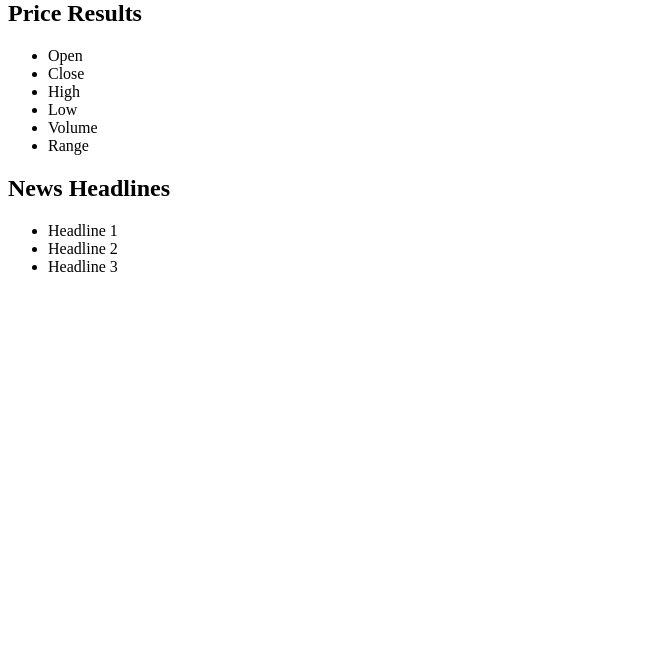
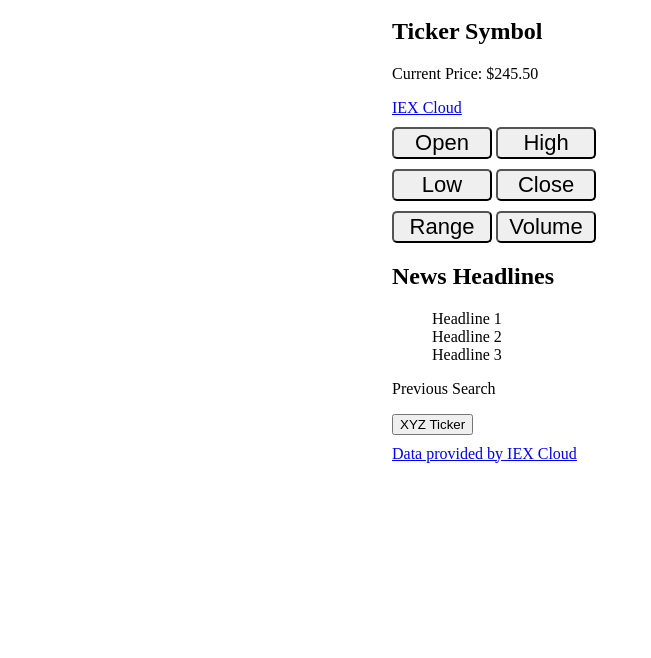
Before and after one commit to brianwlazlo/mrkt_Monitor, a plain HTML site: page index.html in a window 1280 px wide. Shown: the part 142-800 px from the top of the page, without its empty margins (0-651 px from the left). Drawn offline with nearby package versions, Linux system fonts and the light colour scheme.

Commit message:
Add files via upload
Added basic styling in CSS.
Updated html layout
Added API endpoint notes to index.js to begin coding functions

```diff
--- a/index.html
+++ b/index.html
@@ -3,6 +3,7 @@
 <head>
     <meta charset="UTF-8">
     <meta name="viewport" content="width=device-width, initial-scale=1.0">
+    <link rel="stylesheet" href="style.css">
     <title>Stock Ticker API</title>
 </head>
 <body>
@@ -24,29 +25,52 @@
 
             <section id="results" class="hidden">
                 <div id="price-results" class="price-results">
-                    <h2>Price Results</h2>
-                    <ul>
-                        <li>Open</li>
-                        <li>Close</li>
-                        <li>High</li>
-                        <li>Low</li>
-                        <li>Volume</li>
-                        <li>Range</li>
-                    </ul>
-                </div>
-                <div id="news-results" class="news-results">
+                    <h2>Ticker Symbol</h2>
+                    <!-- PRICE RESULTS -->
+                    <p>Current Price: $245.50</p>
+                    <a href="https://iexcloud.io">IEX Cloud</a>
+                    <div class="group">
+                        <div class="item">
+                            <button type='button' id="open" class='price-btn'>Open</button>
+                            <button type='button' id="high" class='price-btn'>High</button>
+                        </div>
+                    </div>
+                    <div class="group">
+                        <div class="item">
+                            <button type='button' id="low" class='price-btn'>Low</button>
+                            <button type='button' id="close" class='price-btn'>Close</button>
+                        </div>
+                    </div>
+                    <div class="group">
+                        <div class="item">
+                            <button type='button' id="range" class='price-btn'>Range</button>
+                            <button type='button' id="volume" class='price-btn'>Volume</button>
+                        </div>
+                    </div>
+                    <!-- NEWS HEADLINES-->
+                <div id="news-results" class="news-results hidden">
                     <h2>News Headlines</h2>
                     <ul>
                         <li>Headline 1</li>
                         <li>Headline 2</li>
                         <li>Headline 3</li>
                     </ul>
+                </div>
+            </section>
 
+            <!-- PREVIOUS SEARCH SYMBOLS -->
+            <div id="search-history" class="search-history">
+                <p>Previous Search</p>
+                <button type="button" class="history-btn">XYZ Ticker</button>
 
-                </div>
-
-            </section>
+            </div>
     </main>
 
+    <footer>
+        <a href="https://iexcloud.io">Data provided by IEX Cloud</a>
+    </footer>
+
+    <script src="https://code.jquery.com/jquery-3.3.1.js" integrity="sha256-2Kok7MbOyxpgUVvAk/HJ2jigOSYS2auK4Pfzbm7uH60=" crossorigin="anonymous"></script>
+    <script src="index.js"></script>
 </body>
 </html>
--- /dev/null
+++ b/index.js
@@ -0,0 +1,40 @@
+// IEX Cloud API
+  // will be using "Sandbox Testing" to develop app. Returns only random example data.
+  // base URL for Sandbox = "https://sandbox.iexapis.com/"
+    // --> Example API call = "https://sandbox.iexapis.com/stable/stock/IBM/quote?token=YOUR_TEST_TOKEN_HERE "
+    //All sandbox endpoints function the same as production, so you will only need to change the base url and token
+
+
+//-----MOST USEFUL FOR ACTUALLY CONSTRUCTING PRACTICAL APP ------------//
+  // base URL for Paid Access = https://cloud.iexapis.com/v1/
+  // API tokens must be passed with each request
+  // need a "Publishable" API token
+  // HTTP REQUEST
+    //GET /stock/{ticker}/batch
+    // ex. /stock/aapl/batch?types=quote,news,chart&range=1m&last=10
+    // Query String parameters ==> "types" is REQUIRED, "symbols" is Optionable and only used with multiple tickers, "range" is Optional and only needed if chart is used in 'types' parameter
+    // 'filter' can be used to return a subset of data ex. "?filter=symbol,volume,lastSalePrice" will return only these 3 data points
+  // JSON is the default data format
+
+
+//------MOST USEFUL URL END POINTS FOR TESTING ----//
+  //Light wight Data points ... GET /data-points/{symbol}/{key} (where 'key' = Quote-LatestPrice, or Latest-Financial-Report-Date, Latest-News)
+    // data-points/aapl/QUOTE-LATESTPRICE
+    // OR COULD ALSO USE 'price only' ....GET /stock/{symbol}/price....will return a single number as price.
+
+  // Historical Prices (to get OHLC+Volume)....GET /stock/{symbol}/chart/{range}/{date}  ex. /stock/twtr/chart/5d  OR (for what we need) /stock/twtr/chart/date/YYYMMDD
+      // OR COULD ALSO USE....Previous Day Price....GET /stock/{symbol}/previous
+
+  // NEWS INFORMATION:
+    // GET.../stock/{symbol}/news/last/{#ofArticlesToReturn}. Elements to use are 'headline', 'source', 'url', 'summary', 'img'
+
+
+
+console.log("App Loaded!")
+
+//test api token = Tpk_0d2324a0af6c4d1d87f32ea3445f31e8
+function testAPI () {
+  fetch(  )
+    .then(response => response.json())
+    .then(responseJson => console.log(responseJson))
+}
--- /dev/null
+++ b/style.css
@@ -0,0 +1,26 @@
+* {
+  box-sizing: border-box;
+}
+
+body {
+  padding:10px 15% 10px 30%;
+}
+
+ul {
+  list-style: none;
+}
+
+.price-btn {
+  margin-top: 10px;
+  font-size: 22px;
+
+  border-radius: 5px;
+}
+
+.item button {
+  width: 100px;
+}
+
+footer {
+  margin-top: 10px;
+}
```
